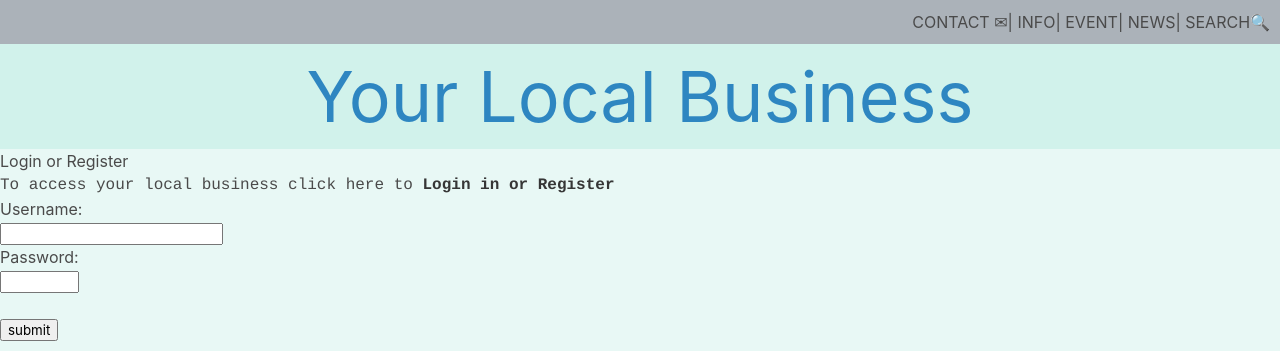
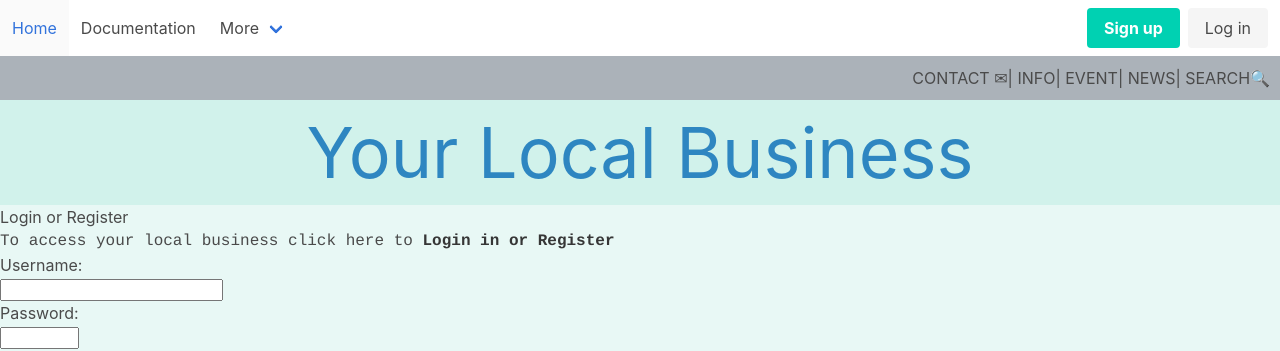
Before and after one commit to lewiswatson55/CovidHackathonGroup3, a plain HTML site: page index.html in a window 1280 px wide. Shown: the top 351 px of the page. Drawn offline with Linux system fonts and the light colour scheme.

Commit message:
Update index.html

```diff
--- a/index.html
+++ b/index.html
@@ -7,6 +7,58 @@
     <link rel="stylesheet" href="./bulma/css/bulma.css">
 
 </head>
+
+
+<nav class="navbar" role="navigation" aria-label="main navigation">
+
+  <div id="navbarBasicExample" class="navbar-menu">
+    <div class="navbar-start">
+      <a class="navbar-item">
+        Home
+      </a>
+
+      <a class="navbar-item">
+        Documentation
+      </a>
+
+      <div class="navbar-item has-dropdown is-hoverable">
+        <a class="navbar-link">
+          More
+        </a>
+
+        <div class="navbar-dropdown">
+          <a class="navbar-item">
+            About
+          </a>
+          <a class="navbar-item">
+            Jobs
+          </a>
+          <a class="navbar-item">
+            Contact
+          </a>
+          <hr class="navbar-divider">
+          <a class="navbar-item">
+            Report an issue
+          </a>
+        </div>
+      </div>
+    </div>
+
+    <div class="navbar-end">
+      <div class="navbar-item">
+        <div class="buttons">
+          <a class="button is-primary">
+            <strong>Sign up</strong>
+          </a>
+          <a class="button is-light">
+            Log in
+          </a>
+        </div>
+      </div>
+    </div>
+  </div>
+</nav>
+
 
 <h3 style="text-align:right; background-color: #ABB2B9; padding: 10px;"> CONTACT &#9993;| INFO| EVENT| NEWS| SEARCH&#128269;</h3>
 
```
